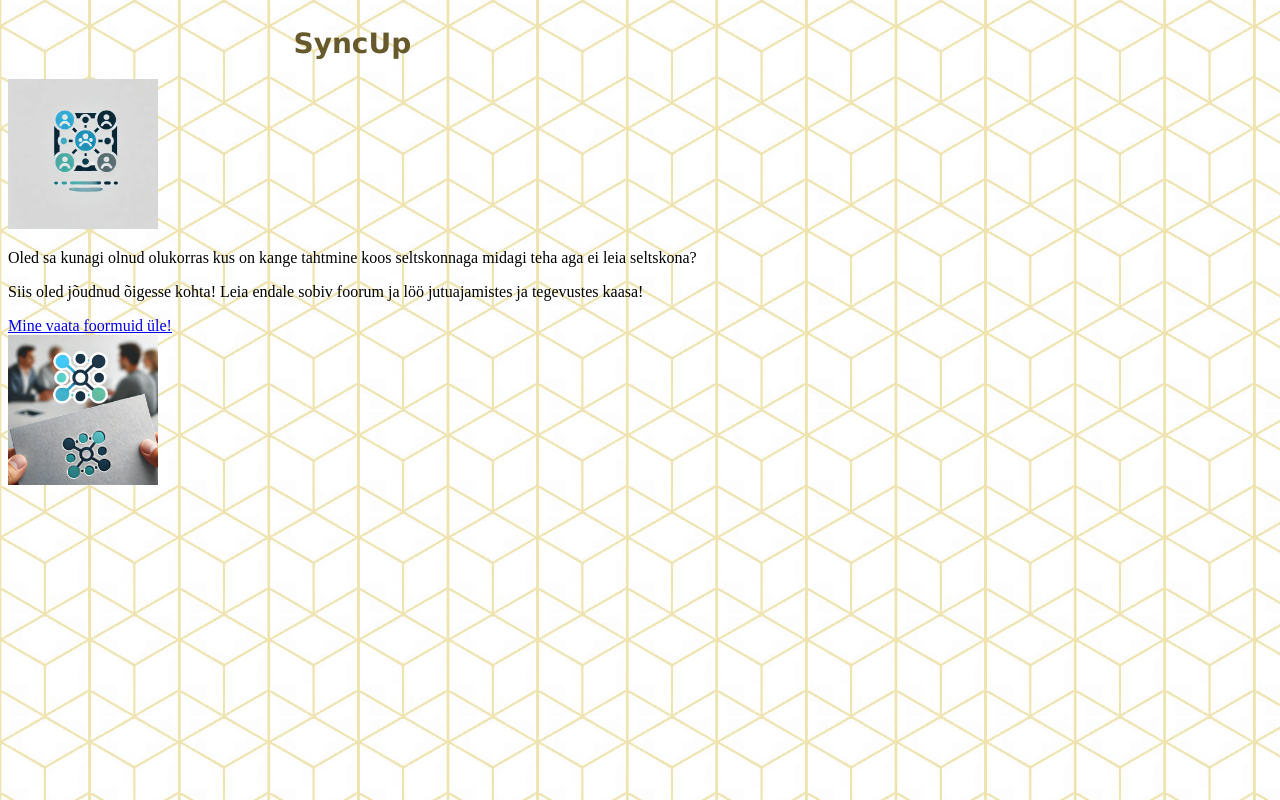
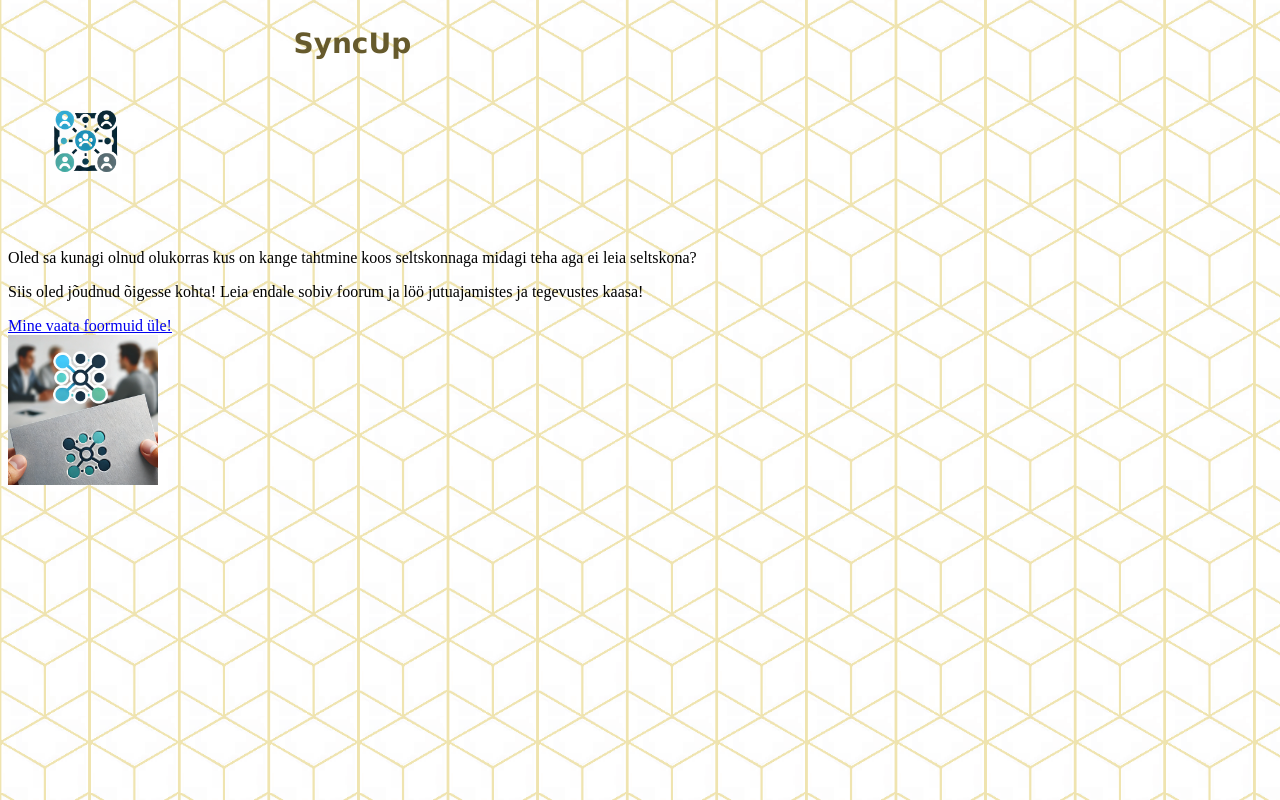
Before and after one commit to Kaffite/SyncUp, a plain HTML site: page SyncUp.html in a window 1280 px wide. Drawn offline with Linux system fonts and the light colour scheme.

Commit message:
Muutsin logo

```diff
--- a/SyncUp.html
+++ b/SyncUp.html
@@ -12,7 +12,7 @@
         <div class="pealkiri">
             <h1>SyncUp</h1>
         </div>
-        <img src="logo.jpg" alt="Logo">
+        <img src="logo.png" alt="Logo">
         <p>Oled sa kunagi olnud olukorras kus on kange tahtmine koos seltskonnaga midagi teha aga ei leia seltskona?</p>
         <p>Siis oled jõudnud õigesse kohta! Leia endale sobiv foorum ja löö jutuajamistes ja tegevustes kaasa!</p>
         <a href="foorum.html" target="_blank">Mine vaata foormuid üle!</a>
```
Also changed, not shown: logo.png (added).
